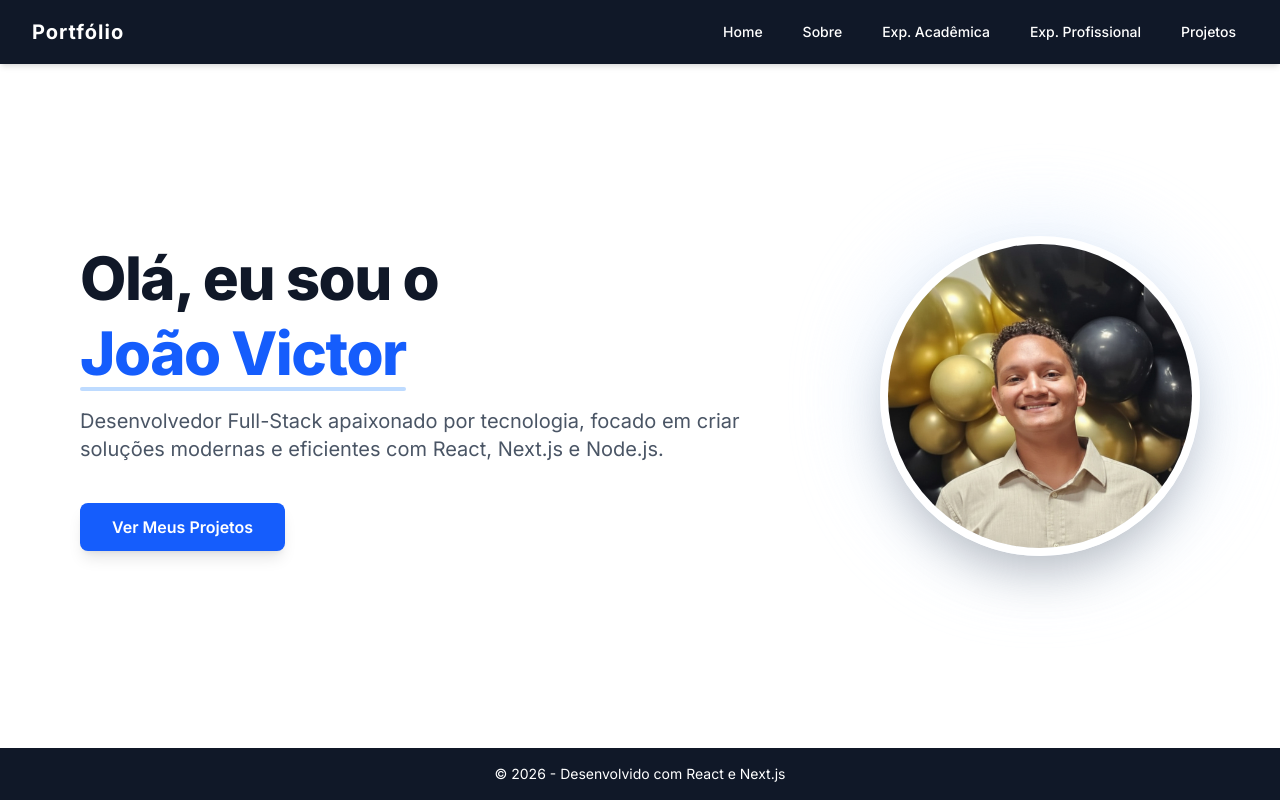
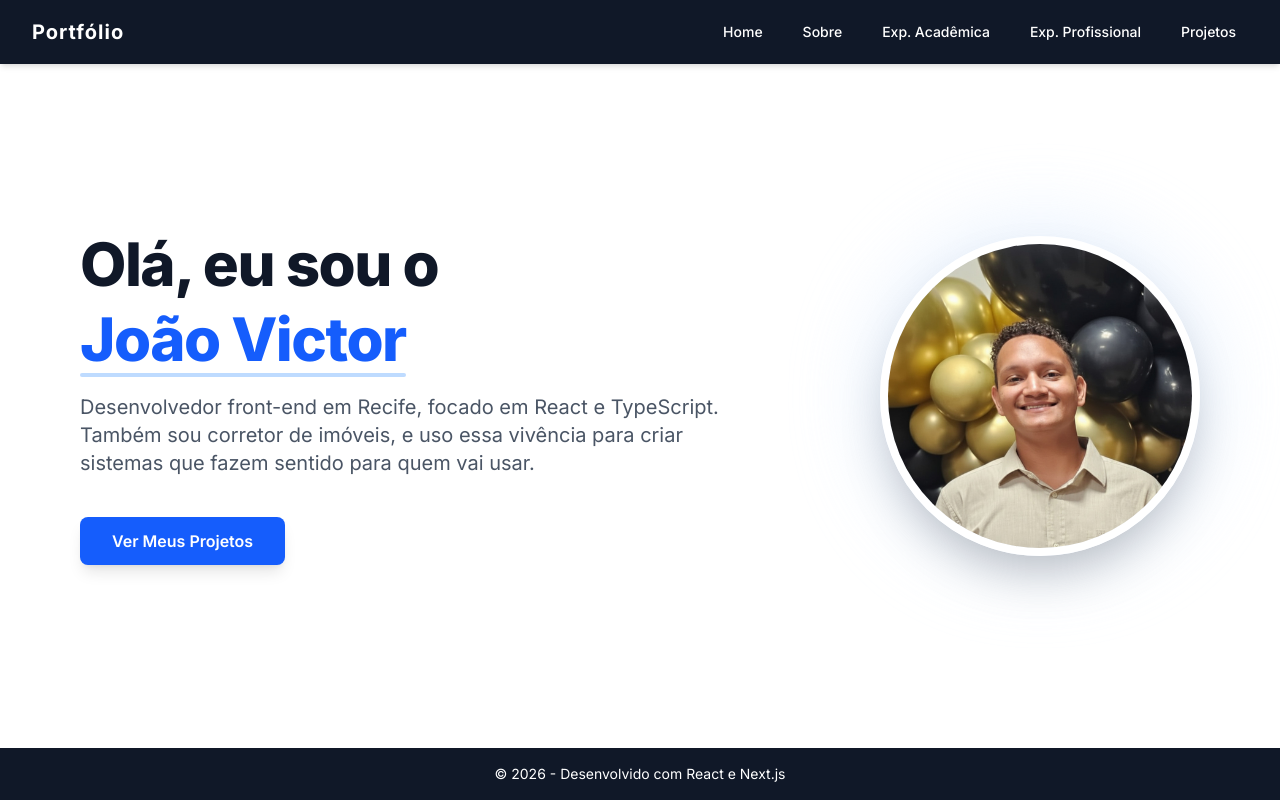
Before and after one commit to Jonqry/Portfolio, a Next.js app: page / in a window 1280 px wide. Built offline with nearby package versions, Linux system fonts and the light colour scheme.

Commit message:
Atualiza apresentação da home

```diff
--- a/app/page.js
+++ b/app/page.js
@@ -17,7 +17,7 @@ export default function Home() {
             </span>
           </h1>
           <p className="text-xl text-gray-600 max-w-2xl mx-auto md:mx-0">
-            Desenvolvedor Full-Stack apaixonado por tecnologia, focado em criar soluções modernas e eficientes com React, Next.js e Node.js.
+            Desenvolvedor front-end em Recife, focado em React e TypeScript. Também sou corretor de imóveis, e uso essa vivência para criar sistemas que fazem sentido para quem vai usar.
           </p>
 
           <div className="flex flex-col sm:flex-row gap-4 pt-6 justify-center md:justify-start">
```
